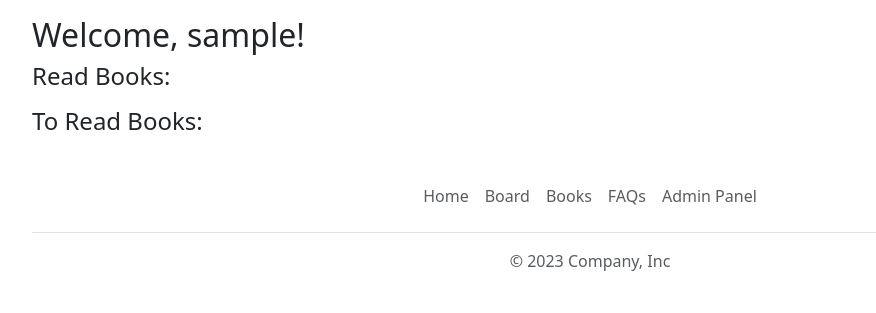
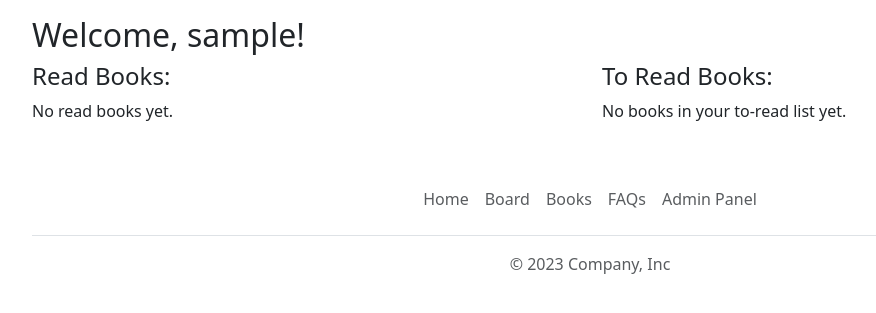
Before and after one commit to kronek1122/Bookshelf_ecommerce, a Django app: page /mybook/profile/ in a window 1280 px wide. Shown: the part 72-385 px from the top of the page, without its empty margins (50-926 px from the left). Run offline with Django 4.2, Linux system fonts and the light colour scheme; the visitor is signed in with stand-in values (Sample User, id 1); some libraries are stand-ins or nearby versions.

Commit message:
#1 add more inf about book to user page

```diff
--- a/mybook/templates/mybook/profile.html
+++ b/mybook/templates/mybook/profile.html
@@ -3,21 +3,48 @@
 
 <body>
     <div class="container mt-3">
-        <h2>Welcome, {{user.username}}!</h2>
+        <h2>Welcome, {{ user.username }}!</h2>
 
+        <div class="row">
+            <div class="col-md-6">
                 <h4>Read Books:</h4>
-        <ul>
+                {% if read_books %}
+                    <ul class="list-group">
                         {% for book in read_books %}
-            <li><a href="/mybook/book/{{book.id}}">{{book.title}} written by {{book.author}}</a></li>
+                            <li class="list-group-item">
+                                <a href="/mybook/book/{{ book.id }}">{{ book.title }} written by {{ book.author }}</a>
+                                {% for opinion in user_opinions %}
+                                    {% if opinion.book == book %}
+                                        <p class="mt-2">
+                                            <strong>Readed:</strong> {{ opinion.read_date }} <br>
+                                            <strong>Your rating:</strong> {{ opinion.rating }} <br>
+                                            <strong>Your review:</strong> {{ opinion.review }}
+                                        </p>
+                                    {% endif %}
+                                {% endfor %}
+                            </li>
                         {% endfor %}
                     </ul>
+                {% else %}
+                    <p>No read books yet.</p>
+                {% endif %}
+            </div>
 
+            <div class="col-md-6">
                 <h4>To Read Books:</h4>
-        <ul>
+                {% if to_read_books %}
+                    <ul class="list-group">
                         {% for book in to_read_books %}
-            <li><a href="/mybook/book/{{book.id}}">{{book.title}} written by {{book.author}}</a></li>
+                            <li class="list-group-item">
+                                <a href="/mybook/book/{{ book.id }}">{{ book.title }} written by {{ book.author }}</a>
+                            </li>
                         {% endfor %}
                     </ul>
+                {% else %}
+                    <p>No books in your to-read list yet.</p>
+                {% endif %}
+            </div>
+        </div>
     </div>
 </body>
 
```
Lines whose indentation alone changed are shown as unchanged.
